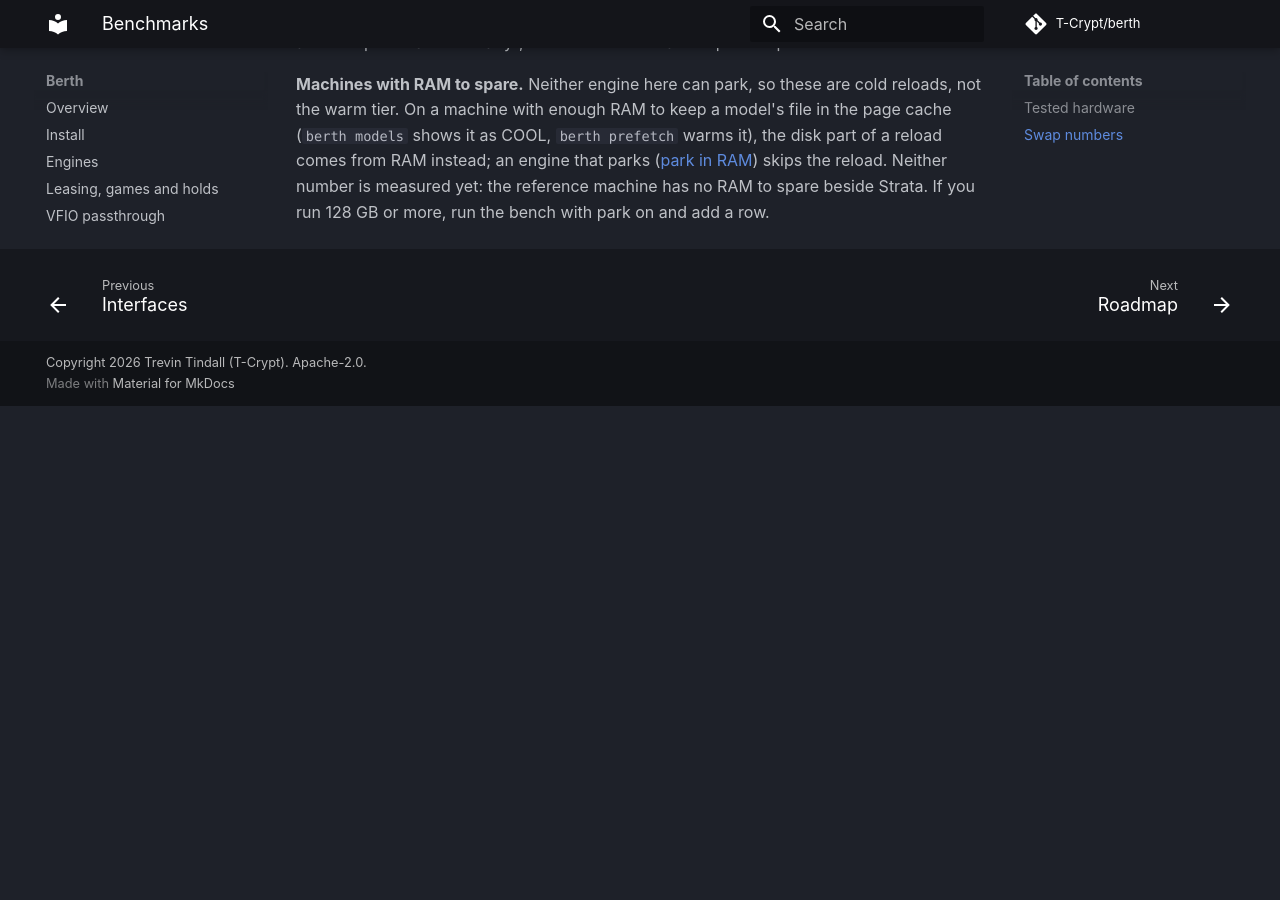
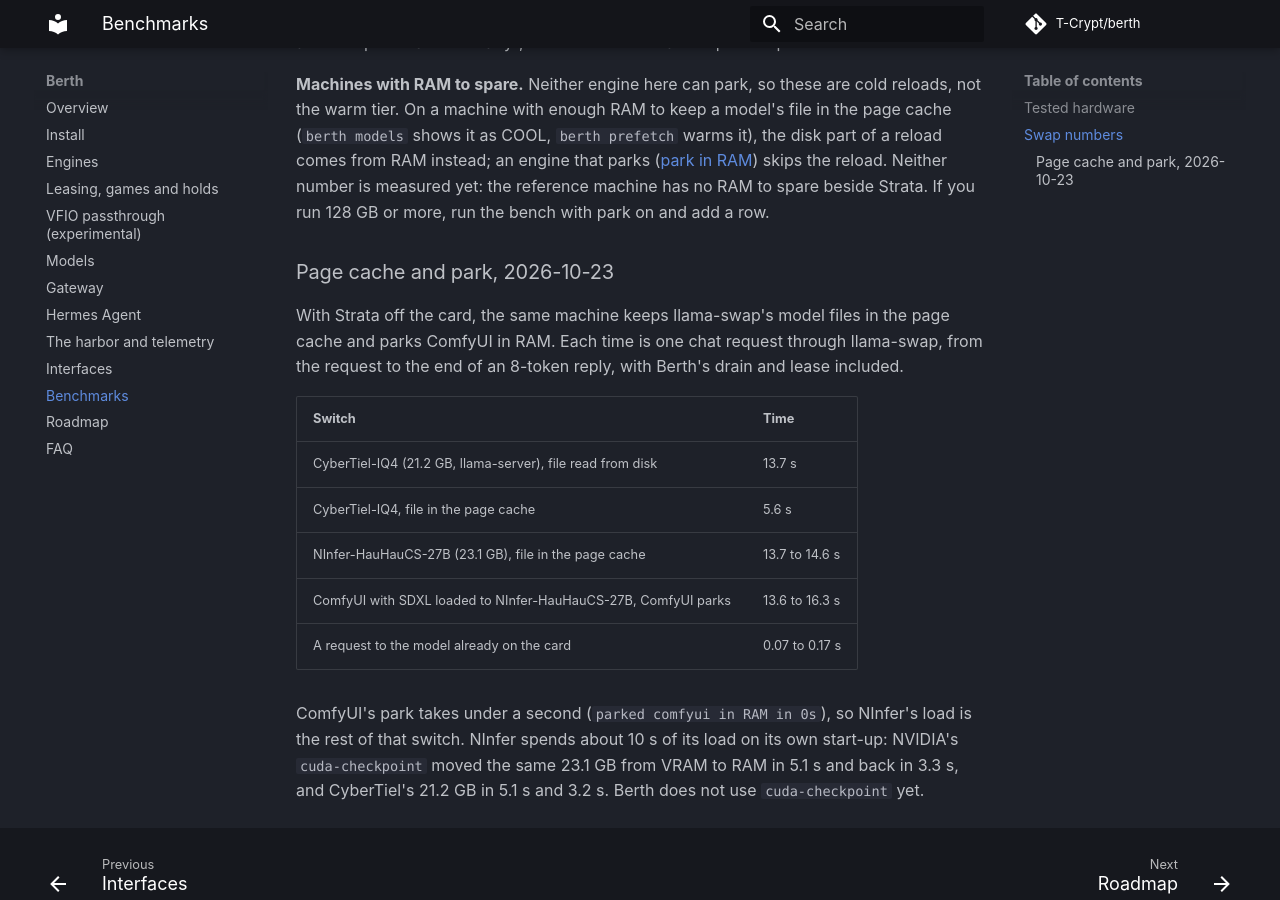
Before and after one commit to Bacongineer/berth-upstream, an MkDocs documentation site: the page built from docs/benchmarks.md, in a window 1280 px wide and 900 px high, scrolled down 1510 px. Built offline with MkDocs 1.6.1 and Material for MkDocs 9.7.7, drawn with Linux system fonts in a browser that asks for light colours; comment, search, counter and statistics services are not loaded; before the commit the page ends 1916 px from its top, so only the background shows below that.

Commit message:
docs: measured switch times in the README and benchmarks
Times from the reference RTX 4090 on 2026-10-23, one chat request
through llama-swap with Berth's drain and lease included: a 21 GB chat
model loads in 5.6 s from the page cache, ComfyUI parks in RAM in under
a second, and ComfyUI to a 27B chat model takes 13.6 to 16.3 s. The
benchmarks page has the full table and the cuda-checkpoint timings.

```diff
--- a/docs/benchmarks.md
+++ b/docs/benchmarks.md
@@ -45,3 +45,22 @@
 an engine that parks ([park in RAM](gateway.md#park-in-ram-warm-switch)) skips the reload. Neither number
 is measured yet: the reference machine has no RAM to spare beside Strata. If you run 128 GB or
 more, run the bench with park on and add a row.
+
+### Page cache and park, 2026-10-23
+
+With Strata off the card, the same machine keeps llama-swap's model files in the page cache and
+parks ComfyUI in RAM. Each time is one chat request through llama-swap, from the request to the
+end of an 8-token reply, with Berth's drain and lease included.
+
+| Switch | Time |
+|---|---|
+| CyberTiel-IQ4 (21.2 GB, llama-server), file read from disk | 13.7 s |
+| CyberTiel-IQ4, file in the page cache | 5.6 s |
+| NInfer-HauHauCS-27B (23.1 GB), file in the page cache | 13.7 to 14.6 s |
+| ComfyUI with SDXL loaded to NInfer-HauHauCS-27B, ComfyUI parks | 13.6 to 16.3 s |
+| A request to the model already on the card | 0.07 to 0.17 s |
+
+ComfyUI's park takes under a second (`parked comfyui in RAM in 0s`), so NInfer's load is the rest
+of that switch. NInfer spends about 10 s of its load on its own start-up: NVIDIA's
+`cuda-checkpoint` moved the same 23.1 GB from VRAM to RAM in 5.1 s and back in 3.3 s, and
+CyberTiel's 21.2 GB in 5.1 s and 3.2 s. Berth does not use `cuda-checkpoint` yet.
```
Also changed, not shown: README.md (+10 -1 lines).
